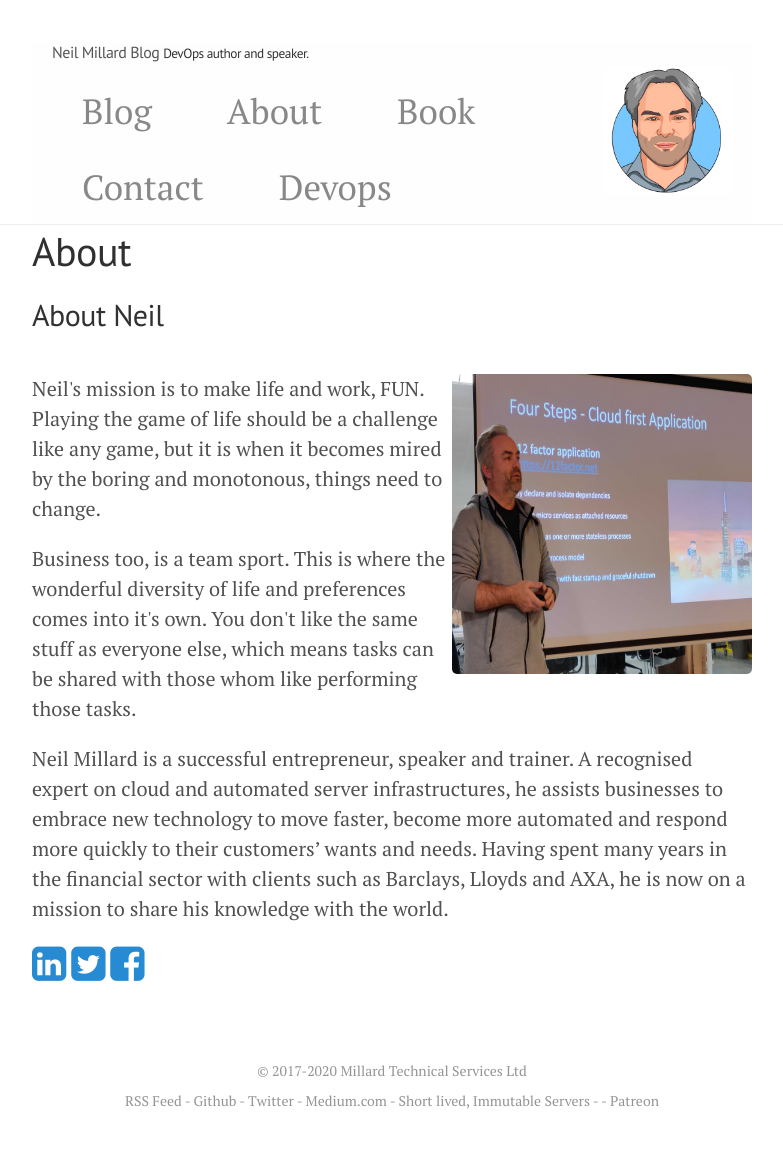
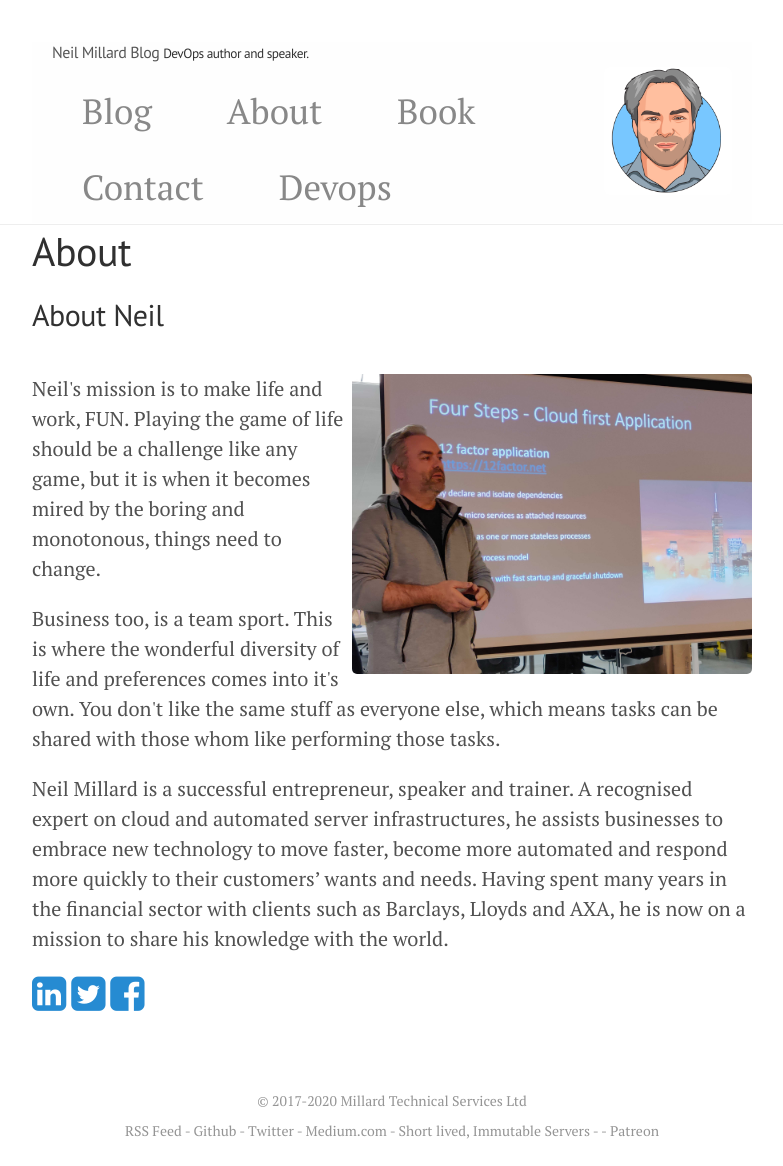
Before and after one commit to neilmillard/neilmillard.github.io, a Jekyll site: the page built from about/index.html, in a window 1280 px wide. Shown: the whole page, without its empty margins (248-1031 px from the left). Built offline with Jekyll 4.4.1, drawn with Linux system fonts in a browser that asks for light colours; nearby versions of some CDN libraries; before the commit the page ends 1136 px from its top, so only the background shows below that.

Commit message:
update about photo

```diff
--- a/about/index.html
+++ b/about/index.html
@@ -19,7 +19,7 @@ comments: []
 <div class="row">
   <div class="col-md-8">
     <h2>About Neil</h2><br />
-    <p><img style="width:300px;height:300px" align="right" src="{{ site.url }}/public/img/neil_millard_speaking.jpg" alt="Neil Millard" />
+    <p><img style="width:400px;height:300px" align="right" src="{{ site.url }}/public/img/neil_millard_speaking.jpg" alt="Neil Millard" />
     Neil's mission is to make life and work, FUN. Playing the game of life should be a challenge like any game, but it is when it becomes mired by the boring and monotonous, things need to change.</p>
     <p>Business too, is a team sport. This is where the wonderful diversity of life and preferences comes into it's own. You don't like the same stuff as everyone else, which means tasks can be shared with those whom like performing those tasks.</p>
     <p>Neil Millard is a successful entrepreneur, speaker and trainer.
```
